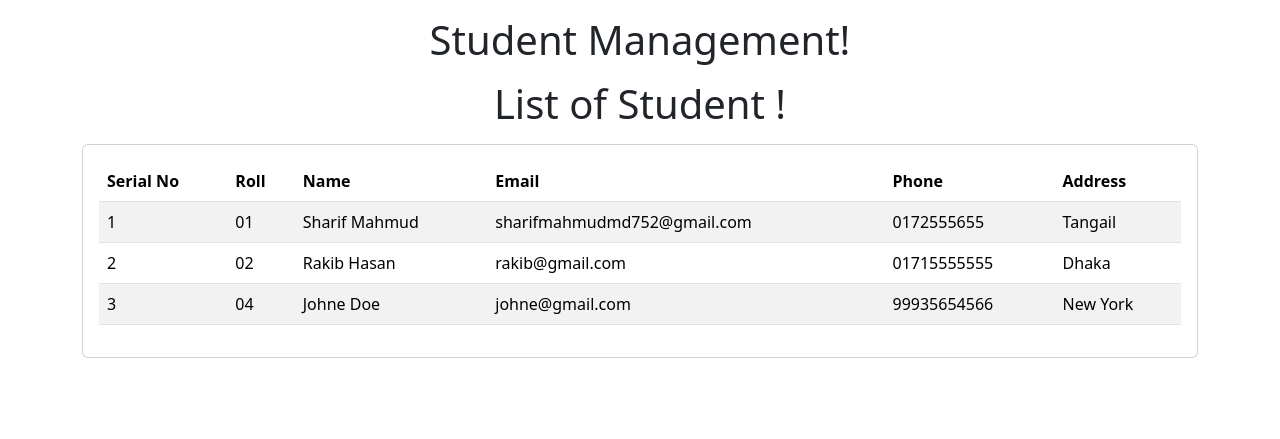
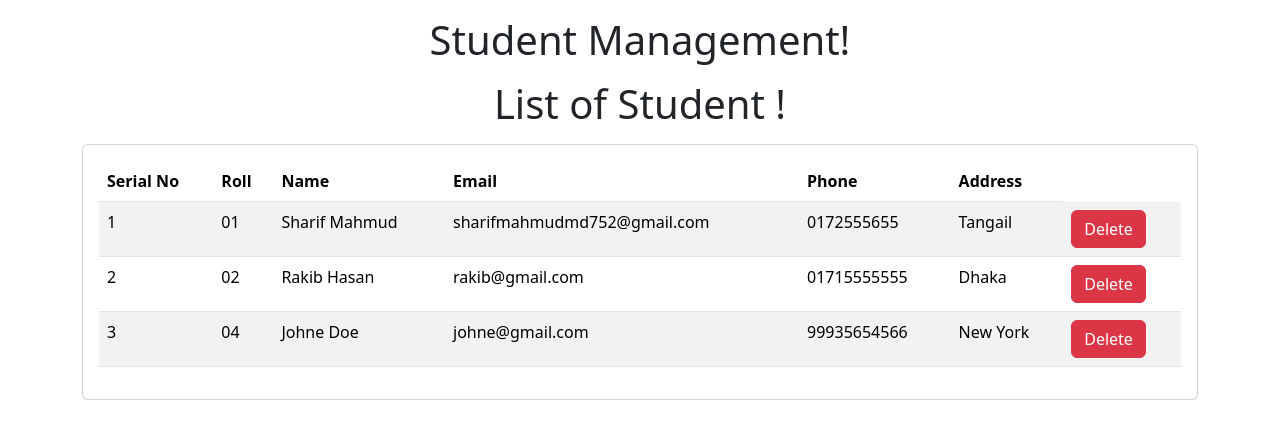
Before and after one commit to devsharifmahmud/std_manage, a Django app: page /std/ in a window 1280 px wide. Shown: the part 56-495 px from the top of the page. Run offline with Django 5.2, Linux system fonts and the light colour scheme; data comes from the database, SQL or seed files in the repository.

Commit message:
Update code

```diff
--- a/templates/std/home.html
+++ b/templates/std/home.html
@@ -35,6 +35,9 @@
                                 <td>{{s.email}}</td>
                                 <td>{{s.phone}}</td>
                                 <td>{{s.address}}</td>
+                                <td>
+                                    <a href="/std/delete-std/{{id}}" class="btn btn-danger md-sm">Delete</a>
+                                </td>
                             </tr>
                             {% endfor %}
                             </tbody>
```
